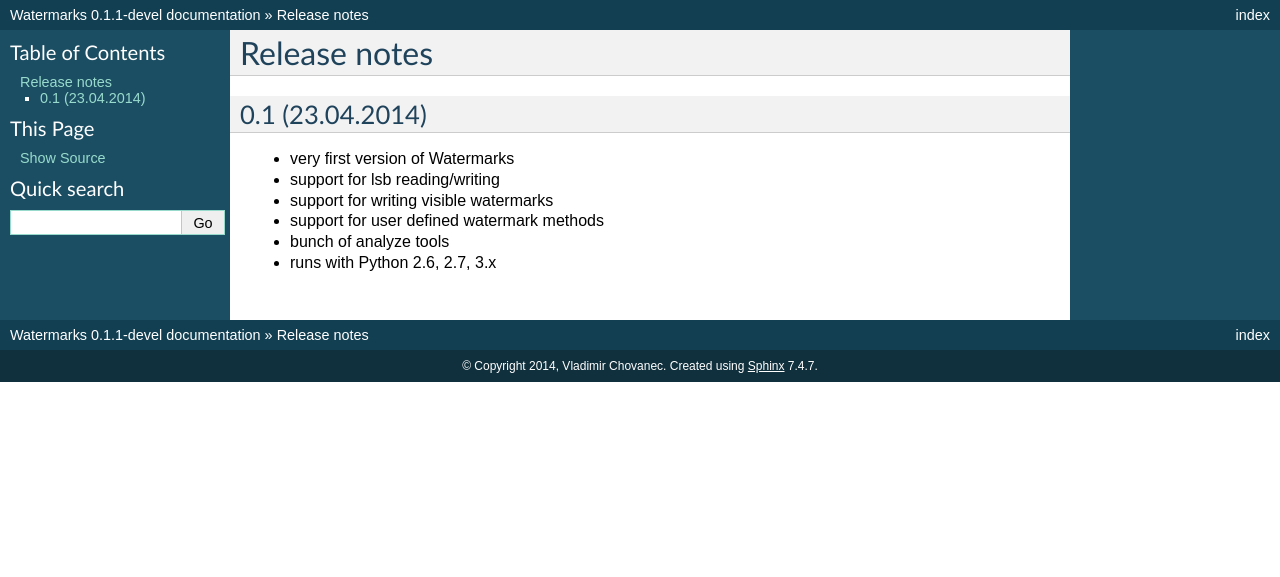
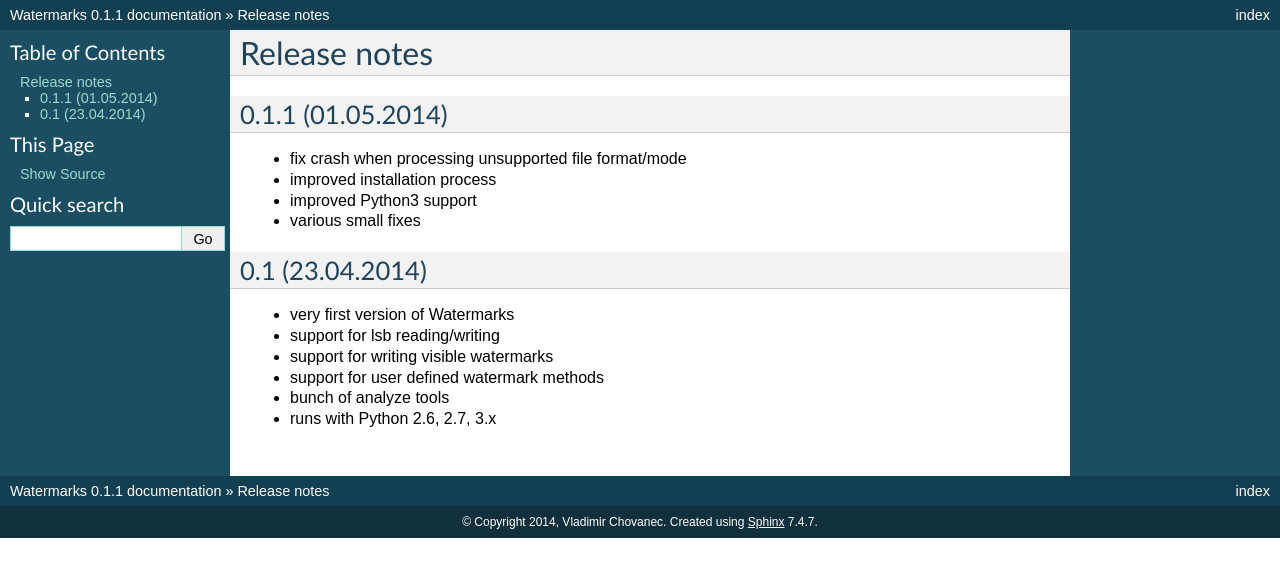
Before and after one commit to vladozc/watermarks, a Sphinx documentation site: the page built from doc/source/release_notes.rst, in a window 1280 px wide. Shown: the top 577 px of the page. Built offline with Sphinx 7.4.7, drawn with Linux system fonts in a browser that asks for light colours.

Commit message:
prepare for 0.1.1 release

```diff
--- a/doc/source/release_notes.rst
+++ b/doc/source/release_notes.rst
@@ -1,5 +1,14 @@
 Release notes
 =============
+
+0.1.1 (01.05.2014)
+------------------
+
+- fix crash when processing unsupported file format/mode
+- improved installation process
+- improved Python3 support
+- various small fixes
+
 
 0.1 (23.04.2014)
 ----------------
--- a/setup.py
+++ b/setup.py
@@ -30,6 +30,9 @@ setup(
         "Programming Language :: Python :: 2.6",
         "Programming Language :: Python :: 2.7",
         "Programming Language :: Python :: 3",
+        "Programming Language :: Python :: 3.2",
+        "Programming Language :: Python :: 3.3",
+        "Programming Language :: Python :: 3.4",
         "Topic :: Software Development :: Libraries :: Python Modules",
         "Topic :: Multimedia :: Graphics",
         ],
--- a/src/watermarks/__init__.py
+++ b/src/watermarks/__init__.py
@@ -4,4 +4,4 @@ https://github.com/vladozc/watermarks
 https://pypi.python.org/pypi/watermarks
 
 '''
-__version__ = '0.1.1-devel'
+__version__ = '0.1.1'
```
